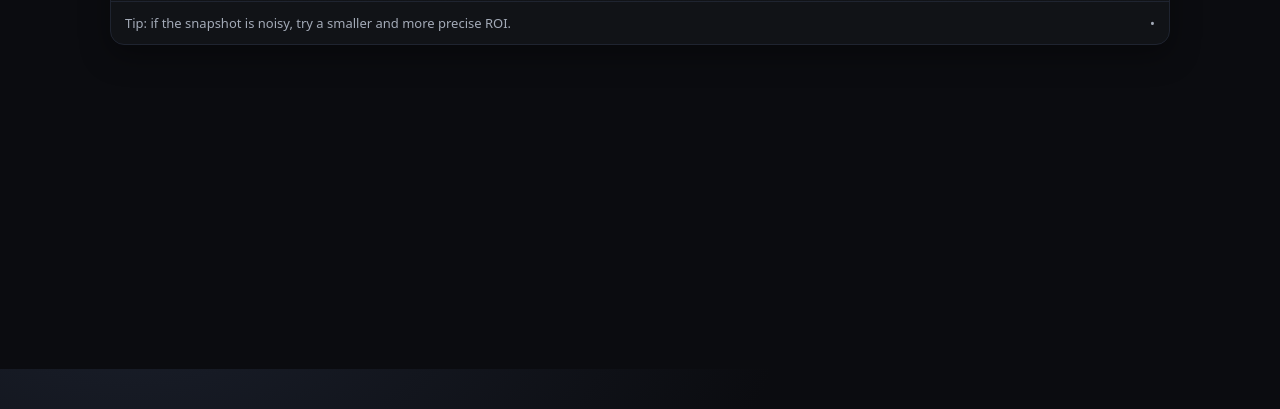
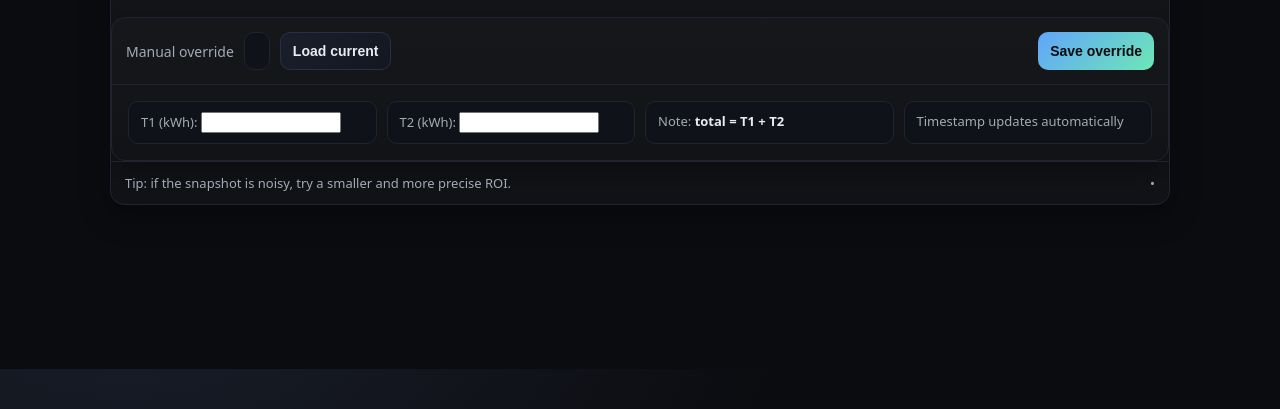
Before and after one commit to mareksabov/vision-gateway, a Flask app: page / in a window 1280 px wide. Shown: the part 431-840 px from the top of the page. Run offline with Flask 3, Linux system fonts and the light colour scheme; lists and menus that the app fills with data are empty.

Commit message:
added state override

```diff
--- a/docker-compose.yml
+++ b/docker-compose.yml
@@ -27,4 +27,5 @@ services:
       LOG_LEVEL: INFO
     volumes:
       - ./config:/app/config
+      - ./state:/app/state
     command: ["python", "-u", "roi_web/server.py"]
--- a/roi_web/server.py
+++ b/roi_web/server.py
@@ -1,9 +1,17 @@
-import io, yaml, time
+import json, os, io
+from datetime import datetime, timezone
+from pathlib import Path
 from flask import Flask, request, jsonify, send_file, render_template
+import yaml, time
 import cv2, numpy as np, requests
 
 app = Flask(__name__, static_folder="static", template_folder="templates")
 CFG_PATH = "config/sensors.yaml"
+
+from pathlib import Path
+
+ROOT = Path(__file__).resolve().parents[1]   # /app
+STATE_PATH = ROOT / "state" / "state.json"   # /app/state/state.json
 
 def load_cfg():
     with open(CFG_PATH, "r") as f: return yaml.safe_load(f)
@@ -41,5 +49,88 @@ def save_roi():
     save_cfg(cfg)
     return jsonify({"ok":True, "roi":roi})
 
+def _load_state():
+    if not STATE_PATH.exists():
+        print("STATE NOT FOUND AT PATH: " + STATE_PATH)
+        return {}
+    with STATE_PATH.open("r", encoding="utf-8") as f:
+        try:
+            return json.load(f)
+        except json.JSONDecodeError:
+            return {}
+
+def _save_state_atomic(data: dict):
+    STATE_PATH.parent.mkdir(parents=True, exist_ok=True)
+    tmp = STATE_PATH.with_suffix(".json.tmp")
+    with tmp.open("w", encoding="utf-8") as f:
+        json.dump(data, f, ensure_ascii=False, indent=2)
+    os.replace(tmp, STATE_PATH)
+
+# --- GET: return flat values for one sensor
+@app.get("/api/state/<sensor_id>")
+def api_state_get_sensor(sensor_id):
+    st = _load_state()
+    t1 = st.get(f"{sensor_id}.t1")
+    t2 = st.get(f"{sensor_id}.t2")
+    total = st.get(f"{sensor_id}.total")
+    return jsonify({
+        "sensor_id": sensor_id,
+        "last": {
+            f"{sensor_id}.t1": t1,
+            f"{sensor_id}.t2": t2,
+            f"{sensor_id}.total": total
+        }
+    })
+
+# --- POST: update t1 and/or t2 (optional), then total = t1 + t2
+@app.post("/api/state/tariffs")
+def api_state_set_tariffs():
+    """
+    Body JSON:
+      { "sensor_id": "electricity_main", "t1": 13485, "t2": 999 }
+    You may send only t1, only t2, or both. total is always recomputed (t1+t2).
+    """
+    data = request.get_json(force=True) or {}
+    sid = data.get("sensor_id")
+    if not sid:
+        return jsonify({"ok": False, "error": "sensor_id missing"}), 400
+
+    st = _load_state()
+
+    def _num(x):
+        if x is None: return None
+        if isinstance(x, str): x = x.replace(",", ".")
+        return float(x)
+
+    # current values (fallback 0.0 if not present)
+    cur_t1 = float(st.get(f"{sid}.t1", 0.0))
+    cur_t2 = float(st.get(f"{sid}.t2", 0.0))
+
+    # overrides from payload (optional)
+    new_t1 = _num(data.get("t1"))
+    new_t2 = _num(data.get("t2"))
+
+    # apply only provided fields
+    t1 = cur_t1 if new_t1 is None else new_t1
+    t2 = cur_t2 if new_t2 is None else new_t2
+
+    # recompute total
+    total = float(t1) + float(t2)
+
+    # write back (flat schema only)
+    st[f"{sid}.t1"] = float(t1)
+    st[f"{sid}.t2"] = float(t2)
+    st[f"{sid}.total"] = float(total)
+
+    _save_state_atomic(st)
+    return jsonify({
+        "ok": True,
+        "saved": {
+            f"{sid}.t1": st[f"{sid}.t1"],
+            f"{sid}.t2": st[f"{sid}.t2"],
+            f"{sid}.total": st[f"{sid}.total"],
+        }
+    })
+
 if __name__ == "__main__":
     app.run(host="0.0.0.0", port=8088)
--- a/roi_web/templates/index.html
+++ b/roi_web/templates/index.html
@@ -41,6 +41,28 @@
                     <div class="stat">ROI: <b id="stat-roi">–</b></div>
                     <div class="stat">Image: <b id="stat-size">–</b></div>
                     <div class="stat">Zoom: <b id="stat-zoom">1×</b></div>
+                </div>
+            </div>
+
+            <!-- Manual override -->
+            <div class="panel" style="margin-top:16px">
+                <div class="toolbar" style="grid-template-columns: 1fr auto;">
+                    <div class="field">
+                        <label for="ov-sel">Manual override</label>
+                        <select id="ov-sel"></select>
+                        <button class="btn-primary" onclick="loadCurrent()">Load current</button>
+                    </div>
+                    <button class="btn-accent" onclick="applyOverride()">Save override</button>
+                </div>
+                <div class="content">
+                    <div class="status" style="margin-top:0">
+                        <div class="stat">T1 (kWh): <b><input id="ov-t1" type="number" step="0.01" inputmode="decimal"
+                                    style="width:140px"></b></div>
+                        <div class="stat">T2 (kWh): <b><input id="ov-t2" type="number" step="0.01" inputmode="decimal"
+                                    style="width:140px"></b></div>
+                        <div class="stat">Note: <b>total = T1 + T2</b></div>
+                        <div class="stat">Timestamp updates automatically</div>
+                    </div>
                 </div>
             </div>
 
@@ -143,6 +165,8 @@
                 console.error(e);
                 setStatus('error while loading');
             });
+
+            syncOverrideSensors();
         }
 
         c.addEventListener('mousedown', (e) => {
@@ -195,6 +219,61 @@
         window.loadImg = loadImg;
         window.save = save;
         window.resetROI = resetROI;
+
+        // --- Manual override state/refs ---
+        const ovSel = document.getElementById('ov-sel');
+        const ovT1 = document.getElementById('ov-t1');
+        const ovT2 = document.getElementById('ov-t2');
+
+        function syncOverrideSensors() {
+            ovSel.innerHTML = '';
+            (sensors || []).forEach((x, i) => {
+                const o = document.createElement('option');
+                o.value = x.id ?? `sensor${i}`;
+                o.text = x.id ?? `sensor ${i}`;
+                ovSel.add(o);
+            });
+        }
+
+        // ... po tom, čo naplníš hlavný <select id="sel"> ...
+        syncOverrideSensors();
+
+        function loadCurrent() {
+            const id = ovSel.value;
+            fetch('/api/state/' + encodeURIComponent(id))
+                .then(r => { if (!r.ok) throw new Error('HTTP ' + r.status); return r.json(); })
+                .then(res => {
+                    const last = res.last || {};
+                    ovT1.value = (last[id + '.t1'] ?? '');
+                    ovT2.value = (last[id + '.t2'] ?? '');
+                })
+                .catch(() => { alert('Not available.'); ovT1.value = ''; ovT2.value = ''; });
+        }
+
+        function applyOverride() {
+            const id = ovSel.value;
+            const body = { sensor_id: id };
+            const t1 = ovT1.value.trim();
+            const t2 = ovT2.value.trim();
+            if (t1 !== '') body.t1 = t1;
+            if (t2 !== '') body.t2 = t2;
+
+            if (!('t1' in body) && !('t2' in body)) {
+                alert('Enter T1 and/or T2.'); return;
+            }
+
+            fetch('/api/state/tariffs', {
+                method: 'POST',
+                headers: { 'Content-Type': 'application/json' },
+                body: JSON.stringify(body)
+            })
+                .then(r => r.json())
+                .then(j => {
+                    if (!j.ok) { alert('Error: ' + j.error); return; }
+                    alert('Saved ✓\n' + JSON.stringify(j.saved, null, 2));
+                })
+                .catch(() => alert('Network error'));
+        }
     </script>
 </body>
 
```
